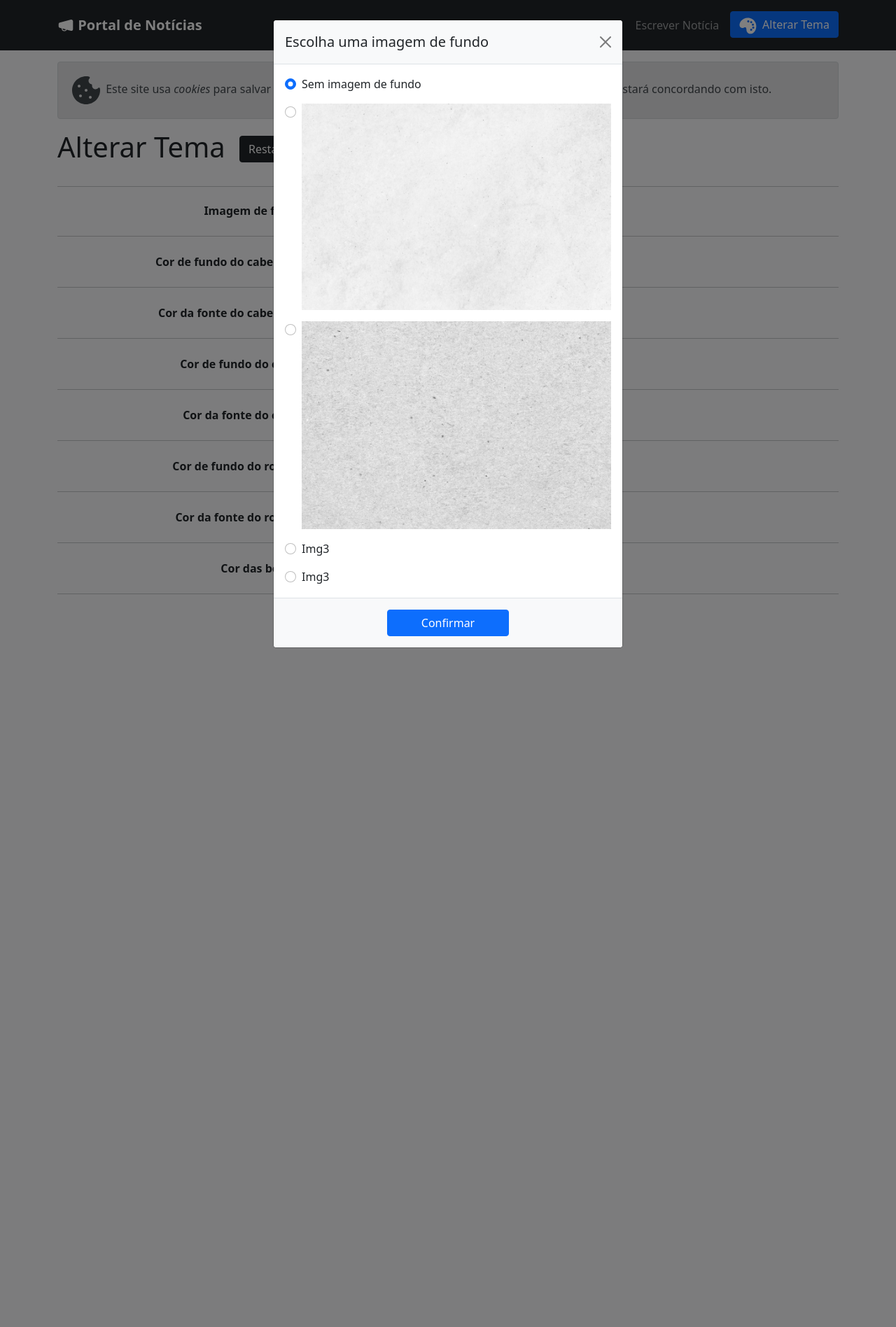
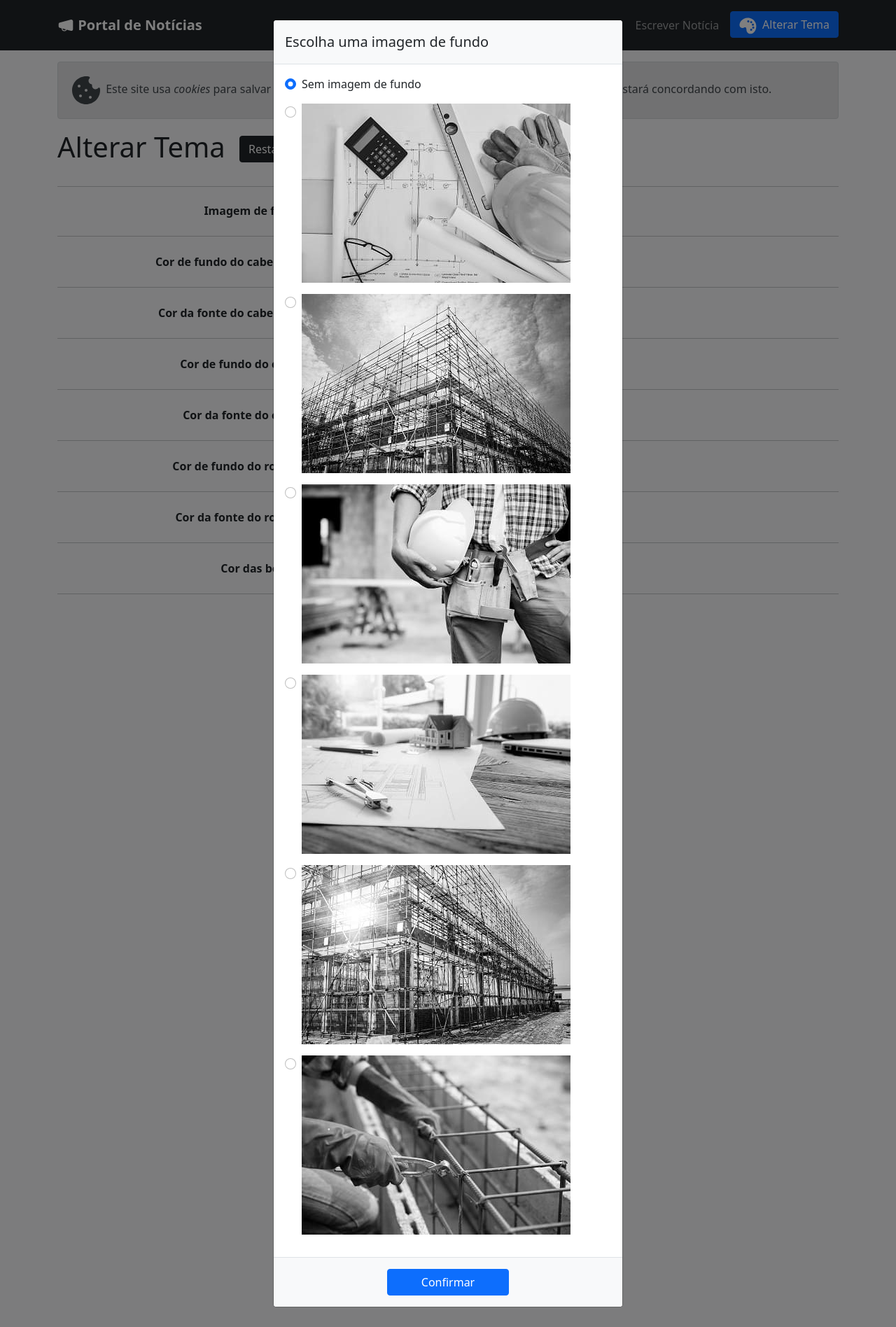
Before and after one commit to andrehs91/portal-de-noticias, a PHP site: page /tema in a window 1280 px wide, after a click on "Escolher". Shown: the whole page at 70% size. Run offline with PHP 8.4, Linux system fonts and the light colour scheme; some libraries are stand-ins or nearby versions.

Commit message:
Refatoração na alteração de tema

```diff
--- a/source/view/tema.php
+++ b/source/view/tema.php
@@ -19,28 +19,35 @@
                         <div class="modal-content">
                             <div class="modal-header bg-light">
                                 <h5 class="modal-title" id="EscolherLabel">Escolha uma imagem de fundo</h5>
-                                <button type="button" class="btn-close" data-bs-dismiss="modal" aria-label="Close"></button>
                             </div>
                             <div class="modal-body">
                                 <div class="form-check mb-3">
-                                    <input class="form-check-input" type="radio" name="imagem-fundo" id="img0" checked>
+                                    <input class="form-check-input" type="radio" name="imagem-fundo" id="img0" <?= !isset($_COOKIE["imagem-fundo"]) ? "checked" : "" ; ?>>
                                     <label class="form-check-label" for="img0">Sem imagem de fundo</label>
                                 </div>
                                 <div class="form-check mb-3">
-                                    <input class="form-check-input" type="radio" name="imagem-fundo" id="img1" value="img/bg-1.jpg">
-                                    <label class="form-check-label" for="img1"><img src="img/bg-1.jpg"></label>
+                                    <input class="form-check-input" type="radio" name="imagem-fundo" id="img1" value="img/bg-1.jpg" <?= isset($_COOKIE["imagem-fundo"]) && $_COOKIE["imagem-fundo"] === "img/bg-1.jpg" ? "checked" : "" ; ?>>
+                                    <label class="form-check-label" for="img1"><img src="img/bg-1-thumbnail.jpg"></label>
                                 </div>
                                 <div class="form-check mb-3">
-                                    <input class="form-check-input" type="radio" name="imagem-fundo" id="img2" value="img/bg-2.jpg">
-                                    <label class="form-check-label" for="img2"><img src="img/bg-2.jpg"></label>
+                                    <input class="form-check-input" type="radio" name="imagem-fundo" id="img2" value="img/bg-2.jpg" <?= isset($_COOKIE["imagem-fundo"]) && $_COOKIE["imagem-fundo"] === "img/bg-2.jpg" ? "checked" : "" ; ?>>
+                                    <label class="form-check-label" for="img2"><img src="img/bg-2-thumbnail.jpg"></label>
                                 </div>
                                 <div class="form-check mb-3">
-                                    <input class="form-check-input" type="radio" name="imagem-fundo" id="img3">
-                                    <label class="form-check-label" for="img3">Img3</label>
+                                    <input class="form-check-input" type="radio" name="imagem-fundo" id="img3" value="img/bg-3.jpg" <?= isset($_COOKIE["imagem-fundo"]) && $_COOKIE["imagem-fundo"] === "img/bg-3.jpg" ? "checked" : "" ; ?>>
+                                    <label class="form-check-label" for="img3"><img src="img/bg-3-thumbnail.jpg"></label>
                                 </div>
-                                <div class="form-check">
-                                    <input class="form-check-input" type="radio" name="imagem-fundo" id="img4">
-                                    <label class="form-check-label" for="img4">Img3</label>
+                                <div class="form-check mb-3">
+                                    <input class="form-check-input" type="radio" name="imagem-fundo" id="img4" value="img/bg-4.jpg" <?= isset($_COOKIE["imagem-fundo"]) && $_COOKIE["imagem-fundo"] === "img/bg-4.jpg" ? "checked" : "" ; ?>>
+                                    <label class="form-check-label" for="img4"><img src="img/bg-4-thumbnail.jpg"></label>
+                                </div>
+                                <div class="form-check mb-3">
+                                    <input class="form-check-input" type="radio" name="imagem-fundo" id="img5" value="img/bg-5.jpg" <?= isset($_COOKIE["imagem-fundo"]) && $_COOKIE["imagem-fundo"] === "img/bg-5.jpg" ? "checked" : "" ; ?>>
+                                    <label class="form-check-label" for="img5"><img src="img/bg-5-thumbnail.jpg"></label>
+                                </div>
+                                <div class="form-check mb-3">
+                                    <input class="form-check-input" type="radio" name="imagem-fundo" id="img6" value="img/bg-6.jpg" <?= isset($_COOKIE["imagem-fundo"]) && $_COOKIE["imagem-fundo"] === "img/bg-6.jpg" ? "checked" : "" ; ?>>
+                                    <label class="form-check-label" for="img6"><img src="img/bg-6-thumbnail.jpg"></label>
                                 </div>
                             </div>
                             <div class="modal-footer justify-content-center bg-light">
--- a/source/view/template-header.php
+++ b/source/view/template-header.php
@@ -11,7 +11,7 @@
     <?php
         if (count($_COOKIE)) {
             echo '<style>';
-                if (isset($_COOKIE["imagem-fundo"])) echo '.card-body { background-image: url("' . $_COOKIE["imagem-fundo"] . '"); background-position: center; background-repeat: repeat; background-size: cover; }';
+                if (isset($_COOKIE["imagem-fundo"]) && $_COOKIE["imagem-fundo"] !== "on") echo '.card-body { background-image: url("' . $_COOKIE["imagem-fundo"] . '"); background-position: center; background-repeat: repeat; background-size: cover; }';
                 if (isset($_COOKIE["cor-fundo-cabecalho"])) echo '.card-header { background-color:' . $_COOKIE["cor-fundo-cabecalho"] . '; }';
                 if (isset($_COOKIE["cor-fonte-cabecalho"])) echo '.card-header h1 { color:' . $_COOKIE["cor-fonte-cabecalho"] . '; }';
                 if (isset($_COOKIE["cor-fundo-corpo"])) echo '.card { background-color:' . $_COOKIE["cor-fundo-corpo"] . '; }';
```
Also changed, not shown: source/view/noticias.php (+6 -4 lines), public/img/1.png (deleted), public/img/bg-1-thumbnail.jpg (added), public/img/bg-1.jpg, public/img/bg-2-thumbnail.jpg (added), public/img/bg-2.jpg, public/img/bg-3-thumbnail.jpg (added), public/img/bg-3.jpg (added), public/img/bg-4-thumbnail.jpg (added), public/img/bg-4.jpg (added), public/img/bg-5-thumbnail.jpg (added), public/img/bg-5.jpg (added), public/img/bg-6-thumbnail.jpg (added), public/img/bg-6.jpg (added).
